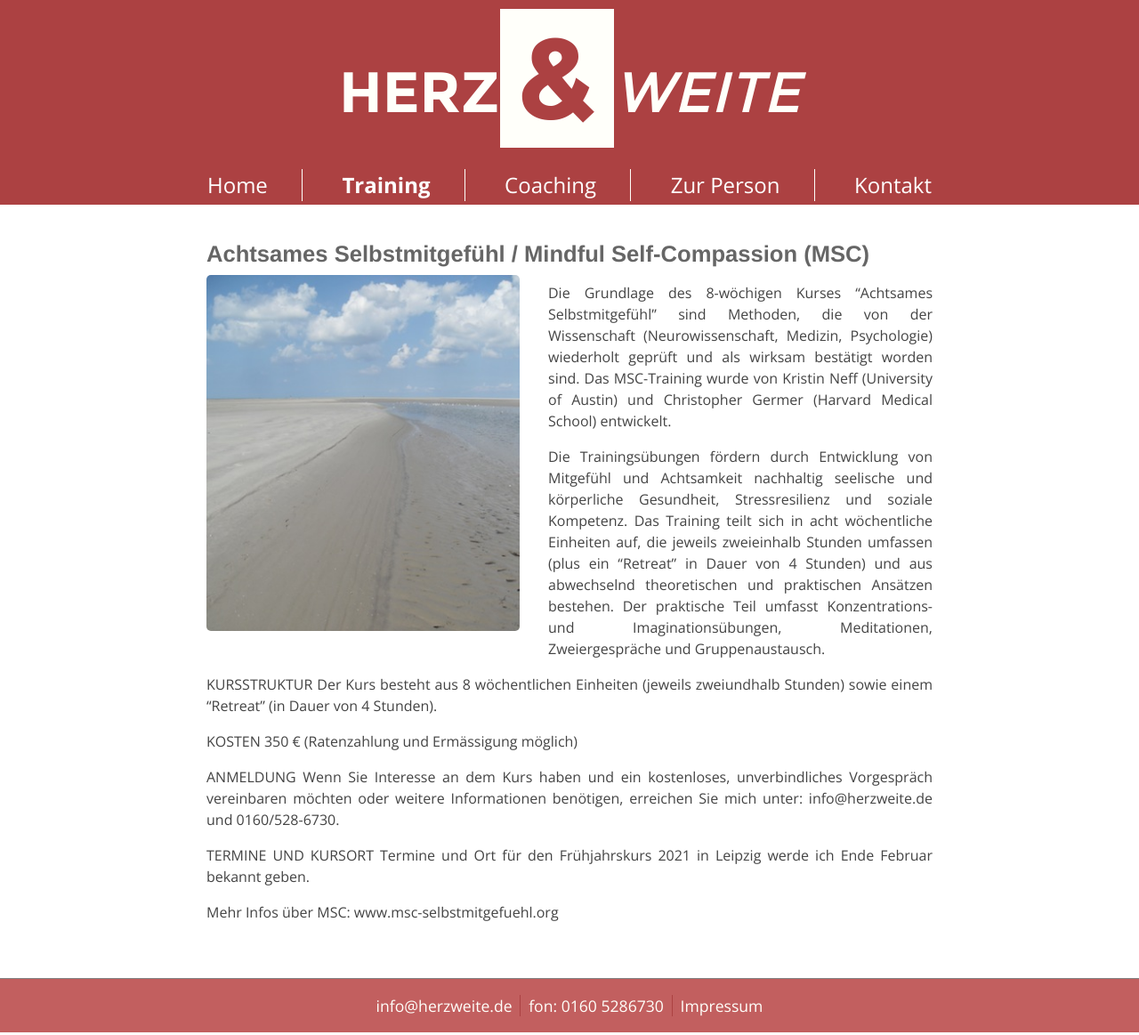
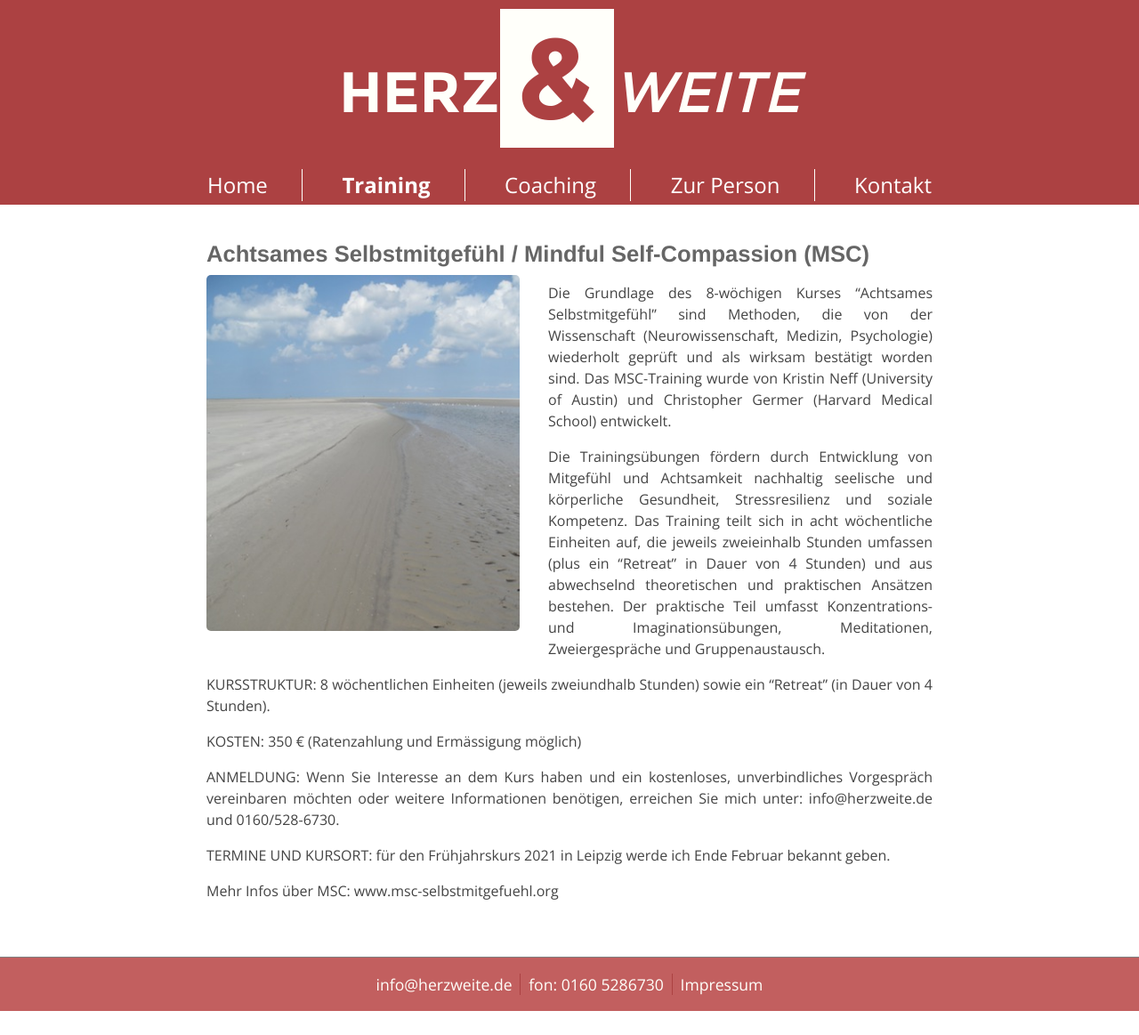
Before and after one commit to herzweite/herzweite.github.io, a Jekyll site: the page built from training.md, in a window 1280 px wide. Shown: the whole page at 89% size. Built offline with Jekyll 4.4.1, drawn with Linux system fonts in a browser that asks for light colours; after the commit the page ends 1139 px from its top, so only the background shows below that.

Commit message:
Update training.md

```diff
--- a/training.md
+++ b/training.md
@@ -14,17 +14,17 @@
 Die Trainingsübungen fördern durch Entwicklung von Mitgefühl und Achtsamkeit nachhaltig seelische und körperliche Gesundheit, Stressresilienz und soziale Kompetenz. Das Training teilt sich in acht wöchentliche Einheiten auf, die jeweils zweieinhalb Stunden umfassen (plus ein "Retreat" in Dauer von 4 Stunden) und aus abwechselnd theoretischen und praktischen Ansätzen bestehen. Der praktische Teil umfasst Konzentrations- und
 Imaginationsübungen, Meditationen, Zweiergespräche und Gruppenaustausch.
 
-KURSSTRUKTUR
-Der Kurs besteht aus 8 wöchentlichen Einheiten (jeweils zweiundhalb Stunden) sowie einem "Retreat" (in Dauer von 4 Stunden).
+KURSSTRUKTUR:
+8 wöchentlichen Einheiten (jeweils zweiundhalb Stunden) sowie ein "Retreat" (in Dauer von 4 Stunden).
 
-KOSTEN
+KOSTEN:
 350 € (Ratenzahlung und Ermässigung möglich)
 
-ANMELDUNG
+ANMELDUNG:
 Wenn Sie Interesse an dem Kurs haben und ein kostenloses, unverbindliches Vorgespräch vereinbaren möchten oder weitere Informationen benötigen, erreichen Sie mich unter: info@herzweite.de und 0160/528-6730.
 
-TERMINE UND KURSORT
-Termine und Ort  für den Frühjahrskurs 2021 in Leipzig werde ich Ende Februar bekannt geben.
+TERMINE UND KURSORT:
+für den Frühjahrskurs 2021 in Leipzig werde ich Ende Februar bekannt geben.
 
 
 Mehr Infos über MSC:
```
